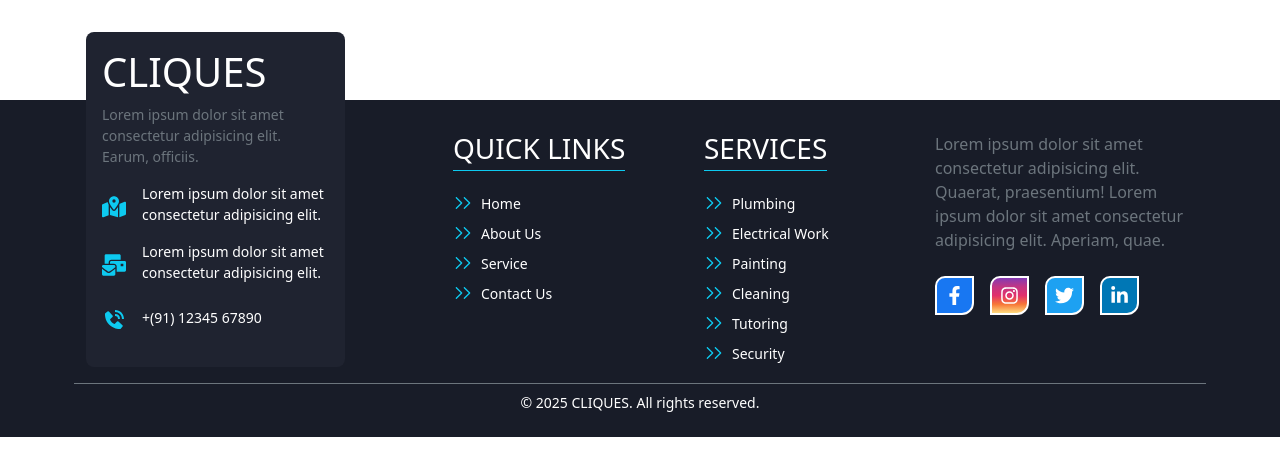
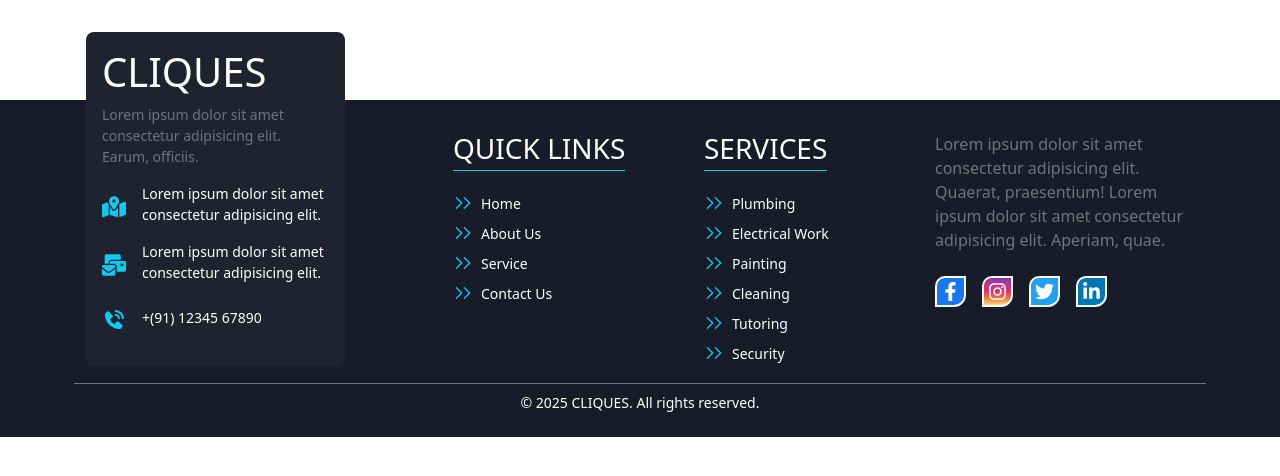
Before and after one commit to tankvaishali/cliques, a React (Vite) app: page / in a window 1280 px wide. Shown: the top 476 px of the page. Built offline with nearby package versions, Linux system fonts and the light colour scheme.

Commit message:
footer section are complete

```diff
--- a/src/Component/Main/Footer.jsx
+++ b/src/Component/Main/Footer.jsx
@@ -148,28 +148,28 @@ function Footer() {
                 <div data-aos="fade-up" data-aos-duration="2000">
                   <div className="d-flex fs-4 my-3 ">
                     <Link
-                      to={"https://www.facebook.com/people/Belpatra-Pharmachem/100082567202591/"}
+                      to={"/"}
                       target="_blank"
-                      className="footericon text-center p-2 mx-2  ms-0 d-flex text-decoration-none text-white facebookicon">
+                      className="footericon text-center p-1 mx-2  ms-0 d-flex text-decoration-none text-white facebookicon">
                       <FaFacebookF />
                     </Link>
 
                     <Link
-                      to={"https://www.instagram.com/belpatra_pharmachem/"}
-                      className="footericon text-center p-2  mx-2 d-flex text-decoration-none text-white instaicon">
+                      to={"/"}
+                      className="footericon text-center p-1  mx-2 d-flex text-decoration-none text-white instaicon">
                       <FaInstagram />
                     </Link>
                     <Link
-                      to={"https://twitter.com/Belpatra_Pharma"}
-                      className="footericon text-center p-2  mx-2 d-flex text-decoration-none text-white twittericon">
+                      to={"/"}
+                      className="footericon text-center p-1  mx-2 d-flex text-decoration-none text-white twittericon">
                       <FaTwitter />
                     </Link>
                     <Link
                       to={
-                        "https://www.linkedin.com/in/belpatra-pharmachem/"
+                        "/"
                       }
                       target="_blank"
-                      className="footericon text-center p-2  mx-2 d-flex text-decoration-none text-white linkicon">
+                      className="footericon text-center p-1  mx-2 d-flex text-decoration-none text-white linkicon">
                       <FaLinkedinIn />
                     </Link>
 
```
